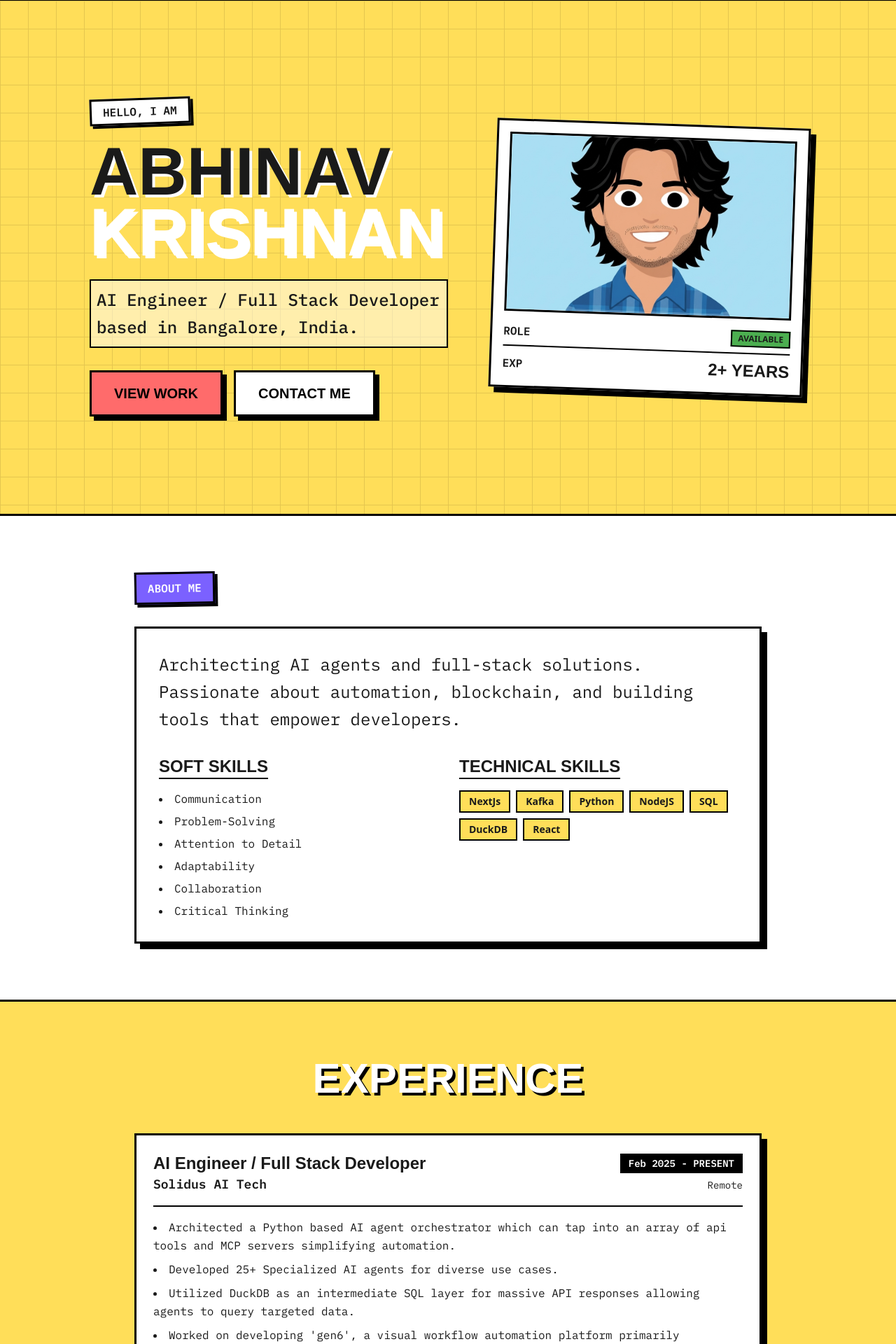
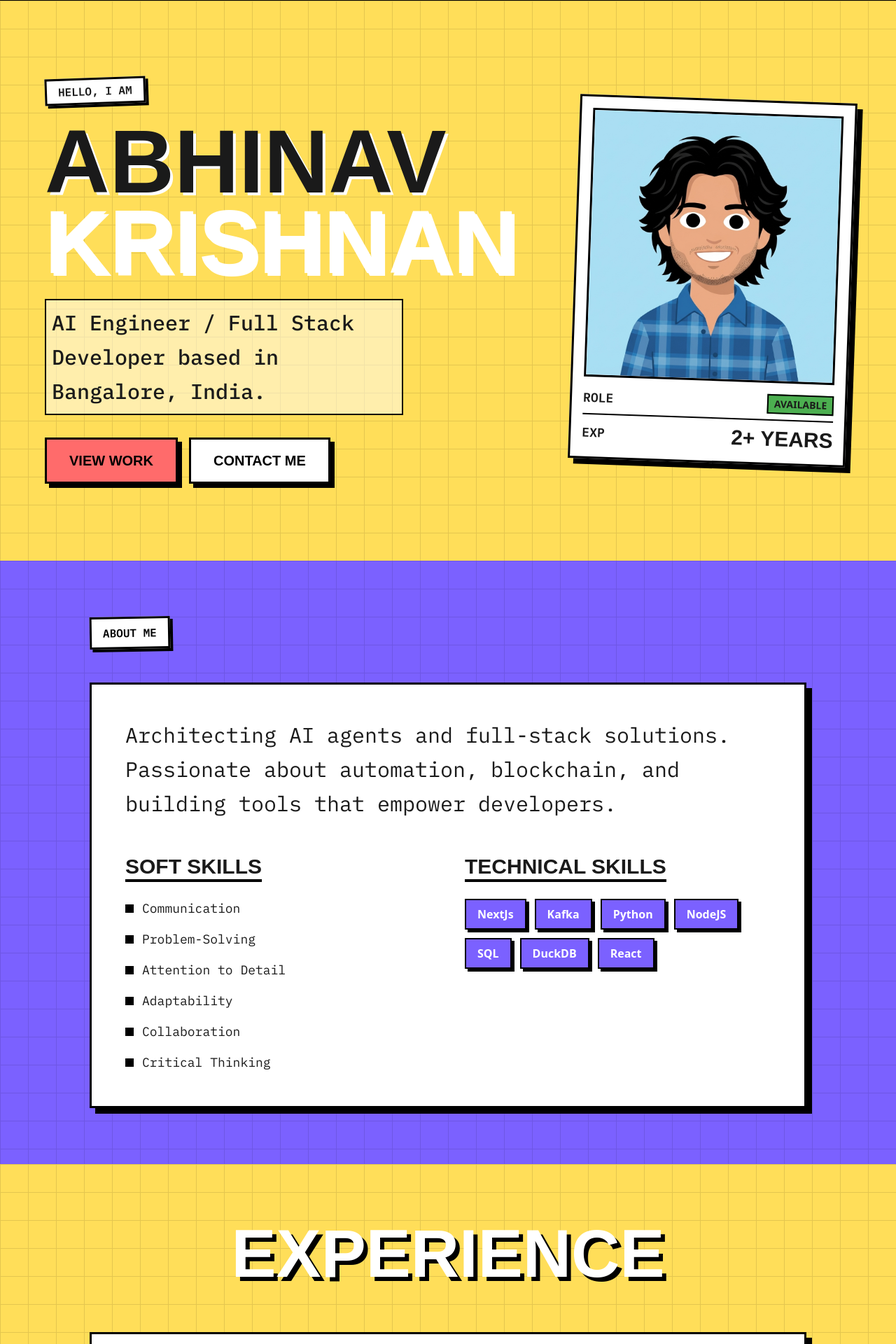
Before and after one commit to abhinavgkrishnan/portfolio, a Next.js app: page / in a window 1280 px wide. Shown: the part 66-1986 px from the top of the page at 70% size. Built offline with nearby package versions, Linux system fonts and the light colour scheme; a web font is replaced by a local one.

Commit message:
New visual design, floating profile component and responsive for small screens

```diff
--- a/package.json
+++ b/package.json
@@ -9,9 +9,12 @@
     "lint": "eslint"
   },
   "dependencies": {
+    "clsx": "^2.1.1",
+    "framer-motion": "^12.23.24",
     "next": "16.0.3",
     "react": "19.2.0",
-    "react-dom": "19.2.0"
+    "react-dom": "19.2.0",
+    "tailwind-merge": "^3.4.0"
   },
   "devDependencies": {
     "@tailwindcss/postcss": "^4",
--- a/src/app/page.tsx
+++ b/src/app/page.tsx
@@ -5,12 +5,14 @@ import Experience from "@/components/Experience";
 import Projects from "@/components/Projects";
 import Contact from "@/components/Contact";
 import Footer from "@/components/Footer";
+import FloatingProfile from "@/components/FloatingProfile";
 
 export default function Home() {
   return (
     <main className="min-h-screen bg-white flex flex-col">
       <Header />
       <Hero />
+      <FloatingProfile />
       <About />
       <Experience />
       <Projects />
--- a/src/components/About.tsx
+++ b/src/components/About.tsx
@@ -2,32 +2,43 @@ import { resumeData } from '@/data/resume';
 
 export default function About() {
     return (
-        <section id="about" className="w-full py-20 border-b-[3px] border-black bg-white">
-            <div className="container mx-auto px-4">
-                <div className="max-w-4xl mx-auto">
-                    <div className="inline-block bg-secondary text-white font-bold font-mono px-4 py-2 border-[3px] border-black shadow-[4px_4px_0px_0px_rgba(0,0,0,1)] mb-8 rotate-[-1deg]">
+        <section id="about" className="w-full min-h-screen py-20 bg-secondary relative overflow-hidden flex items-center">
+            {/* Grid Background Pattern */}
+            <div className="absolute inset-0 opacity-10 pointer-events-none"
+                style={{
+                    backgroundImage: 'linear-gradient(#000 1px, transparent 1px), linear-gradient(90deg, #000 1px, transparent 1px)',
+                    backgroundSize: '40px 40px'
+                }}>
+            </div>
+
+            <div className="container mx-auto px-4 relative z-10">
+                <div className="max-w-5xl mx-auto">
+                    <div className="inline-block bg-white text-black font-bold font-mono px-4 py-2 border-[3px] border-black shadow-[4px_4px_0px_0px_rgba(0,0,0,1)] mb-12 rotate-[-1deg]">
                         ABOUT ME
                     </div>
 
-                    <div className="bg-white border-[3px] border-black p-8 shadow-[8px_8px_0px_0px_rgba(0,0,0,1)]">
-                        <p className="text-xl md:text-2xl font-mono leading-relaxed mb-8">
+                    <div className="bg-white border-[3px] border-black p-8 md:p-12 shadow-[8px_8px_0px_0px_rgba(0,0,0,1)] hover:translate-x-[-2px] hover:translate-y-[-2px] hover:shadow-[12px_12px_0px_0px_rgba(0,0,0,1)] transition-all duration-300">
+                        <p className="text-xl md:text-3xl font-mono leading-relaxed mb-12">
                             {resumeData.personal.summary}
                         </p>
 
-                        <div className="grid grid-cols-1 md:grid-cols-2 gap-8">
+                        <div className="grid grid-cols-1 md:grid-cols-2 gap-12">
                             <div>
-                                <h3 className="font-display text-2xl font-bold mb-4 border-b-2 border-black inline-block">SOFT SKILLS</h3>
-                                <ul className="list-disc list-inside font-mono space-y-2">
+                                <h3 className="font-display text-3xl font-bold mb-6 border-b-4 border-black inline-block">SOFT SKILLS</h3>
+                                <ul className="list-none font-mono space-y-4">
                                     {resumeData.skills.soft.map((skill) => (
-                                        <li key={skill}>{skill}</li>
+                                        <li key={skill} className="flex items-center gap-3 text-lg">
+                                            <span className="w-3 h-3 bg-black"></span>
+                                            {skill}
+                                        </li>
                                     ))}
                                 </ul>
                             </div>
                             <div>
-                                <h3 className="font-display text-2xl font-bold mb-4 border-b-2 border-black inline-block">TECHNICAL SKILLS</h3>
-                                <div className="flex flex-wrap gap-2">
+                                <h3 className="font-display text-3xl font-bold mb-6 border-b-4 border-black inline-block">TECHNICAL SKILLS</h3>
+                                <div className="flex flex-wrap gap-3">
                                     {resumeData.skills.technical.map((skill) => (
-                                        <span key={skill} className="bg-primary px-3 py-1 border-2 border-black font-bold text-sm hover:bg-white transition-colors cursor-default">
+                                        <span key={skill} className="bg-secondary text-white px-4 py-2 border-2 border-black font-bold text-base shadow-[4px_4px_0px_0px_rgba(0,0,0,1)] hover:translate-x-[-2px] hover:translate-y-[-2px] hover:shadow-[6px_6px_0px_0px_rgba(0,0,0,1)] transition-all cursor-default">
                                             {skill}
                                         </span>
                                     ))}
--- a/src/components/Experience.tsx
+++ b/src/components/Experience.tsx
@@ -2,32 +2,40 @@ import { resumeData } from '@/data/resume';
 
 export default function Experience() {
     return (
-        <section id="experience" className="w-full py-20 border-b-[3px] border-black bg-primary">
-            <div className="container mx-auto px-4">
-                <div className="flex justify-center mb-12">
-                    <h2 className="text-5xl md:text-6xl font-display font-black uppercase text-white text-stroke-black drop-shadow-[4px_4px_0px_rgba(0,0,0,1)]">
+        <section id="experience" className="w-full min-h-screen py-20 bg-primary relative overflow-hidden flex items-center">
+            {/* Grid Background Pattern */}
+            <div className="absolute inset-0 opacity-10 pointer-events-none"
+                style={{
+                    backgroundImage: 'linear-gradient(#000 1px, transparent 1px), linear-gradient(90deg, #000 1px, transparent 1px)',
+                    backgroundSize: '40px 40px'
+                }}>
+            </div>
+
+            <div className="container mx-auto px-4 relative z-10">
+                <div className="flex justify-center mb-16">
+                    <h2 className="text-4xl md:text-8xl font-display font-black uppercase text-white text-stroke-black drop-shadow-[4px_4px_0px_rgba(0,0,0,1)] md:drop-shadow-[6px_6px_0px_rgba(0,0,0,1)]">
                         Experience
                     </h2>
                 </div>
 
-                <div className="max-w-4xl mx-auto space-y-8">
+                <div className="max-w-5xl mx-auto space-y-12">
                     {resumeData.experience.map((exp, index) => (
-                        <div key={index} className="bg-white border-[3px] border-black p-6 shadow-[8px_8px_0px_0px_rgba(0,0,0,1)] hover:translate-x-[-2px] hover:translate-y-[-2px] hover:shadow-[10px_10px_0px_0px_rgba(0,0,0,1)] transition-all">
-                            <div className="flex flex-col md:flex-row justify-between items-start md:items-center mb-4 border-b-2 border-black pb-4">
+                        <div key={index} className="bg-white border-[3px] border-black p-8 md:p-10 shadow-[8px_8px_0px_0px_rgba(0,0,0,1)] hover:translate-x-[-4px] hover:translate-y-[-4px] hover:shadow-[12px_12px_0px_0px_rgba(0,0,0,1)] transition-all duration-300">
+                            <div className="flex flex-col md:flex-row justify-between items-start md:items-center mb-6 border-b-4 border-black pb-4">
                                 <div>
-                                    <h3 className="text-2xl font-display font-bold">{exp.role}</h3>
-                                    <p className="font-mono font-bold text-lg">{exp.company}</p>
+                                    <h3 className="text-3xl font-display font-bold mb-1">{exp.role}</h3>
+                                    <p className="font-mono font-bold text-xl text-secondary">{exp.company}</p>
                                 </div>
-                                <div className="text-right mt-2 md:mt-0">
-                                    <span className="bg-black text-white px-3 py-1 font-mono text-sm font-bold block w-fit md:ml-auto mb-1">
+                                <div className="text-right mt-4 md:mt-0">
+                                    <span className="bg-black text-white px-4 py-2 font-mono text-sm font-bold block w-fit md:ml-auto mb-2 border-2 border-transparent hover:bg-white hover:text-black hover:border-black transition-colors">
                                         {exp.period}
                                     </span>
-                                    <span className="font-mono text-sm">{exp.location}</span>
+                                    <span className="font-mono text-sm font-bold">{exp.location}</span>
                                 </div>
                             </div>
-                            <ul className="list-disc list-inside font-mono space-y-2">
+                            <ul className="list-disc list-inside font-mono space-y-3 text-lg">
                                 {exp.description.map((item, i) => (
-                                    <li key={i} className="leading-relaxed">{item}</li>
+                                    <li key={i} className="leading-relaxed pl-2">{item}</li>
                                 ))}
                             </ul>
                         </div>
--- a/src/components/Footer.tsx
+++ b/src/components/Footer.tsx
@@ -5,10 +5,9 @@ export default function Footer() {
         <footer className="w-full py-8 bg-black text-white">
             <div className="container mx-auto px-4 flex flex-col md:flex-row justify-between items-center">
                 <div className="font-display font-bold text-xl mb-4 md:mb-0">
-                    AGK_PORTFOLIO © {new Date().getFullYear()}
+                    GK_PORTFOLIO © {new Date().getFullYear()}
                 </div>
                 <div className="font-mono text-sm text-gray-400">
-                    Designed with Neubrutalism style.
                 </div>
             </div>
         </footer>
--- a/src/components/Hero.tsx
+++ b/src/components/Hero.tsx
@@ -1,8 +1,11 @@
+'use client';
+
 import { resumeData } from '@/data/resume';
+import { motion } from 'framer-motion';
 
 export default function Hero() {
     return (
-        <section className="w-full min-h-[calc(100vh-64px)] bg-primary flex flex-col items-center justify-center p-4 relative overflow-hidden border-b-[3px] border-black">
+        <section id="hero" className="w-full min-h-screen py-20 bg-primary flex flex-col items-center justify-center p-4 relative overflow-hidden">
             {/* Grid Background Pattern */}
             <div className="absolute inset-0 opacity-10 pointer-events-none"
                 style={{
@@ -11,58 +14,80 @@ export default function Hero() {
                 }}>
             </div>
 
-            <div className="max-w-5xl w-full relative z-10 flex flex-col md:flex-row items-center gap-12">
+            <div className="max-w-6xl w-full relative z-10 flex flex-col md:flex-row items-center gap-12 md:gap-20">
 
                 {/* Text Content */}
-                <div className="flex-1 text-center md:text-left">
-                    <div className="inline-block bg-white border-[3px] border-black px-4 py-1 mb-6 shadow-[4px_4px_0px_0px_rgba(0,0,0,1)] rotate-[-2deg]">
+                <div className="flex-1 text-center md:text-left order-2 md:order-1">
+                    <motion.div
+                        initial={{ opacity: 0, y: 20 }}
+                        animate={{ opacity: 1, y: 0 }}
+                        transition={{ delay: 0.2 }}
+                        className="inline-block bg-white border-[3px] border-black px-4 py-1 mb-6 shadow-[4px_4px_0px_0px_rgba(0,0,0,1)] rotate-[-2deg]"
+                    >
                         <span className="font-mono font-bold text-sm md:text-base">HELLO, I AM</span>
-                    </div>
+                    </motion.div>
 
-                    <h1 className="text-6xl md:text-8xl font-display font-black leading-[0.9] mb-6 uppercase drop-shadow-[4px_4px_0px_rgba(255,255,255,1)]">
+                    <motion.h1
+                        initial={{ opacity: 0, scale: 0.9 }}
+                        animate={{ opacity: 1, scale: 1 }}
+                        transition={{ delay: 0.3, type: "spring" }}
+                        className="text-6xl md:text-9xl font-display font-black leading-[0.9] mb-6 uppercase drop-shadow-[4px_4px_0px_rgba(255,255,255,1)]"
+                    >
                         ABHINAV<br />
                         <span className="text-white text-stroke-black">KRISHNAN</span>
-                    </h1>
+                    </motion.h1>
 
-                    <p className="text-xl md:text-2xl font-mono font-medium mb-8 max-w-lg leading-relaxed bg-white/50 p-2 inline-block border-2 border-black">
+                    <motion.p
+                        initial={{ opacity: 0 }}
+                        animate={{ opacity: 1 }}
+                        transition={{ delay: 0.4 }}
+                        className="text-xl md:text-3xl font-mono font-medium mb-8 max-w-lg leading-relaxed bg-white/50 p-2 inline-block border-2 border-black"
+                    >
                         {resumeData.personal.role} based in {resumeData.personal.location}.
-                    </p>
+                    </motion.p>
 
-                    <div className="flex flex-wrap gap-4 justify-center md:justify-start">
+                    <motion.div
+                        initial={{ opacity: 0, y: 20 }}
+                        animate={{ opacity: 1, y: 0 }}
+                        transition={{ delay: 0.5 }}
+                        className="flex flex-wrap gap-4 justify-center md:justify-start"
+                    >
                         <a href="#projects" className="px-8 py-4 bg-accent text-black font-black font-display text-xl border-[3px] border-black shadow-[6px_6px_0px_0px_rgba(0,0,0,1)] hover:translate-x-[2px] hover:translate-y-[2px] hover:shadow-[2px_2px_0px_0px_rgba(0,0,0,1)] transition-all">
                             VIEW WORK
                         </a>
                         <a href="#contact" className="px-8 py-4 bg-white text-black font-black font-display text-xl border-[3px] border-black shadow-[6px_6px_0px_0px_rgba(0,0,0,1)] hover:translate-x-[2px] hover:translate-y-[2px] hover:shadow-[2px_2px_0px_0px_rgba(0,0,0,1)] transition-all">
                             CONTACT ME
                         </a>
-                    </div>
+                    </motion.div>
                 </div>
 
                 {/* Visual Element / Profile Card */}
-                <div className="flex-1 w-full max-w-md">
-                    <div className="bg-white border-[3px] border-black p-4 shadow-[8px_8px_0px_0px_rgba(0,0,0,1)] rotate-[2deg] hover:rotate-0 transition-transform duration-300">
-                        <div className="bg-secondary h-64 w-full border-[3px] border-black mb-4 flex items-center justify-center overflow-hidden relative">
-                            {/* Placeholder for profile image or abstract art */}
-                            <div className="absolute inset-0 flex items-center justify-center text-9xl font-display font-black text-white/20 select-none">
-                            </div>
+                <motion.div
+                    initial={{ opacity: 0, x: 50, rotate: 10 }}
+                    animate={{ opacity: 1, x: 0, rotate: 0 }}
+                    transition={{ delay: 0.4, type: "spring" }}
+                    className="flex-1 w-full max-w-md order-1 md:order-2"
+                >
+                    <div className="bg-white border-[3px] border-black p-4 shadow-[8px_8px_0px_0px_rgba(0,0,0,1)] rotate-2 hover:rotate-0 transition-transform duration-300">
+                        <div className="bg-secondary h-64 md:h-96 w-full border-[3px] border-black mb-4 flex items-center justify-center overflow-hidden relative">
                             <img
-                                src={`/profile.png?v=${new Date().getTime()}`}
+                                src="/profile.png"
                                 alt="Abhinav G Krishnan"
                                 className="w-full h-full object-cover"
                             />
                         </div>
                         <div className="space-y-2">
                             <div className="flex justify-between items-center border-b-2 border-black pb-2">
-                                <span className="font-mono font-bold">ROLE</span>
-                                <span className="font-bold bg-success px-2 py-0.5 border-2 border-black text-xs">AVAILABLE</span>
+                                <span className="font-mono font-bold text-lg">ROLE</span>
+                                <span className="font-bold bg-success px-2 py-0.5 border-2 border-black text-sm">AVAILABLE</span>
                             </div>
                             <div className="flex justify-between items-center">
-                                <span className="font-mono font-bold">EXP</span>
-                                <span className="font-display font-black text-2xl">2+ YEARS</span>
+                                <span className="font-mono font-bold text-lg">EXP</span>
+                                <span className="font-display font-black text-3xl">2+ YEARS</span>
                             </div>
                         </div>
                     </div>
-                </div>
+                </motion.div>
 
             </div>
         </section>
```
Also changed, not shown: src/components/Contact.tsx (+16 -8 lines), src/components/FloatingProfile.tsx (added, +54 -0 lines), src/components/Projects.tsx (+22 -18 lines).
